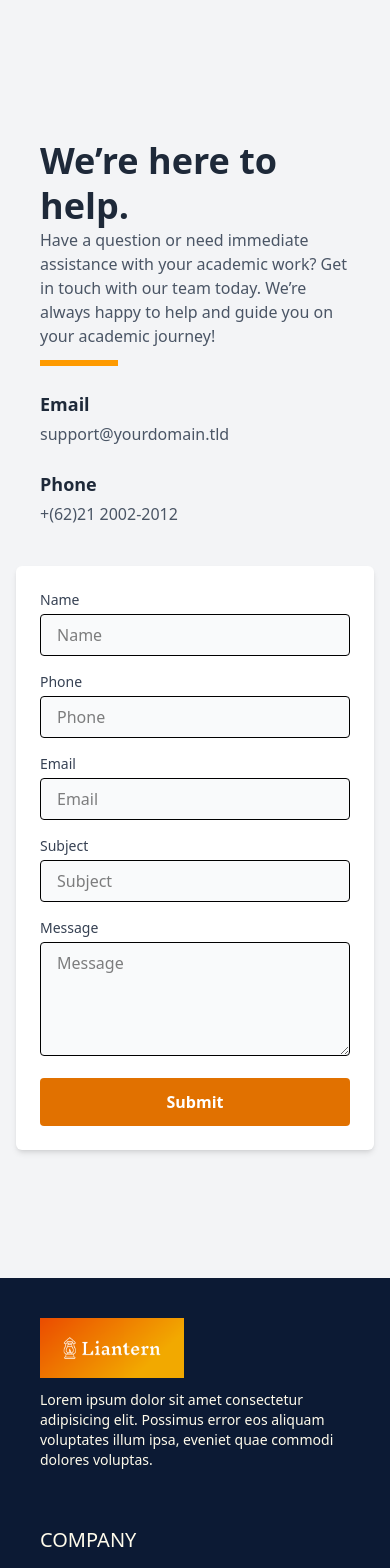
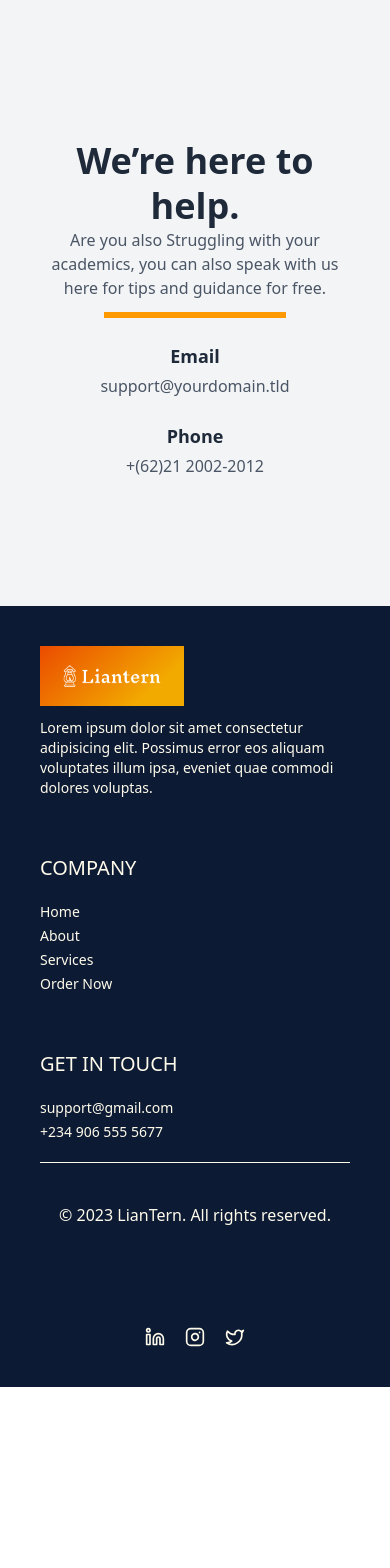
Before and after one commit to Thosine-01/Liantern, a React (Vite) app: page / in a window 390 px wide. Shown: the part 3940-5508 px from the top of the page. After the commit the page ends 5327 px from the top, so only its background shows below. Built offline with nearby package versions, Linux system fonts and the light colour scheme.

Commit message:
this is another commit

```diff
--- a/src/components/Contact.jsx
+++ b/src/components/Contact.jsx
@@ -3,18 +3,18 @@ import React from 'react'
 const Contact = () => {
   return (
     <section className="pt-40 pb-32  bg-gray-100 md:px-36" id="contact">
-      <div className="container mx-auto px-4 flex flex-col lg:flex-row gap-10 items-center">
+      <div className="container mx-auto px-4">
         {/* Left Contact Info */}
-        <div className="w-full lg:w-1/2 space-y-6 px-6 md:px-0">
+        <div className="space-y-6 px-6 md:px-0 text-center">
 
-          <div>
+          <div className=''>
             <h2 className="text-4xl font-bold text-gray-800 leading-tight">
             We’re here to help.
             </h2>
             <p className="text-gray-600">
-            Have a question or need immediate assistance with your academic work? Get in touch with our team today. We’re always happy to help and guide you on your academic journey!
+            Are you also Struggling with your academics, you can also speak with us here for tips and guidance for free.
             </p>
-            <div className='border-3 border-amber-500 w-3/12 mt-3'/>
+            <div className='border-3 border-amber-500 mx-16 md:mx-[20rem] mt-3 '/>
           </div>
 
 
@@ -31,9 +31,9 @@ const Contact = () => {
         </div>
 
         {/* Right Contact Form */}
-        <div className="w-full lg:w-1/2 bg-white shadow-md rounded-md p-6">
+        {/*<div className="w-full lg:w-1/2 bg-white shadow-md rounded-md p-6">
           <form className="space-y-4">
-            {/* Row 1 */}
+
             <div className="flex flex-col md:flex-row gap-4">
               <div className="w-full">
                 <label className="block text-sm font-medium text-gray-700 mb-1">
@@ -48,7 +48,7 @@ const Contact = () => {
             </div>
 
 
-            {/* Row 2 */}
+
             <div className="flex flex-col md:flex-row gap-4">
               <div className="w-full">
                 <label className="block text-sm font-medium text-gray-700 mb-1">
@@ -72,7 +72,7 @@ const Contact = () => {
               </div>
             </div>
 
-            {/* Subject */}
+
             <div>
               <label className="block text-sm font-medium text-gray-700 mb-1">
                 Subject
@@ -84,7 +84,7 @@ const Contact = () => {
               />
             </div>
 
-            {/* Message */}
+
             <div>
               <label className="block text-sm font-medium text-gray-700 mb-1">
                 Message
@@ -96,18 +96,18 @@ const Contact = () => {
               ></textarea>
             </div>
 
-            {/* Submit */}
+
             <div>
               <button
                 type="submit"
                 className="bg-amber-600 text-white font-semibold px-6 py-3 w-full rounded hover:bg-red-600 transition flex items-center justify-center gap-2"
               >
-                {/*<FaEnvelope />*/}
+
                 Submit
               </button>
             </div>
           </form>
-        </div>
+        </div>*/}
       </div>
     </section>
   )
--- a/src/components/Footer.jsx
+++ b/src/components/Footer.jsx
@@ -1,5 +1,8 @@
 import React from 'react'
 import { assets } from '../assets/assets'
+import { Linkedin } from 'lucide-react';
+import { Instagram } from 'lucide-react';
+import { Twitter } from 'lucide-react';
 
 const Footer = () => {
   return (
@@ -29,8 +32,13 @@ const Footer = () => {
               </div>
           </div>
 
-          <div className='border-t border-amber-50 mt-5'>
+          <div className='border-t border-amber-50 mt-5 flex flex-col md:flex-row  justify-center gap-20 items-center pt-5'>
               <p className='text-center text-amber-50 mt-5'>© 2023 LianTern. All rights reserved.</p>
+              <div className='flex justify-center gap-5 mt-5'>
+                  <Linkedin className='text-amber-50 hover:text-amber-600' size={20}/>
+                  <Instagram className='text-amber-50 hover:text-amber-600' size={20}/>
+                  <Twitter className='text-amber-50 hover:text-amber-600' size={20}/>
+              </div>
           </div>
         </div>
 
--- a/src/components/Navbar.jsx
+++ b/src/components/Navbar.jsx
@@ -3,6 +3,7 @@ import { Menu } from 'lucide-react';
 import { X } from 'lucide-react';
 import React from 'react'
 import { assets } from "../assets/assets";
+import { MessageCircleMore } from 'lucide-react';
 
 const Navbar = () => {
   const [isScrolled, setIsScrolled] = useState(false);
@@ -66,8 +67,9 @@ const Navbar = () => {
             </ul>
 
             {/* Action Button */}
-            <button className='hidden md:block bg-orange-400 text-white px-4 py-2 rounded-md hover:bg-orange-500 transition'>
-                Order Now
+            <button className='hidden md:block bg-orange-400 text-white px-4 py-2 rounded-md hover:bg-orange-500 transition '>
+               <MessageCircleMore size={20} className="inline-block mr-2 mt-[-6px] text-amber-50" />
+                Chat With Us
             </button>
         </div>
 
@@ -90,6 +92,7 @@ const Navbar = () => {
           </ul>
 
             <button className=' bg-orange-400 text-white px-4 py-2 rounded-md hover:bg-orange-500 transition w-8/12 mx-auto text-xl'>
+              <MessageCircleMore size={20} className="inline-block mr-2 text-amber-50" />
                 Order Now
             </button>
 
```
